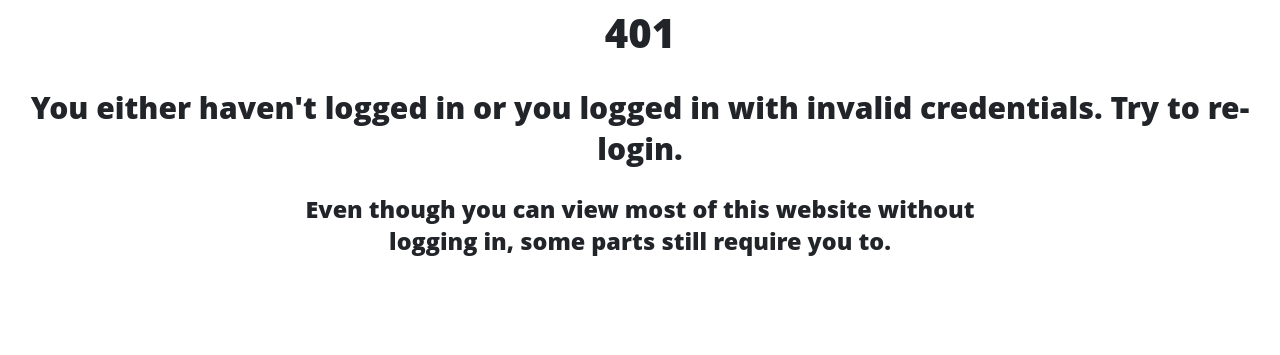
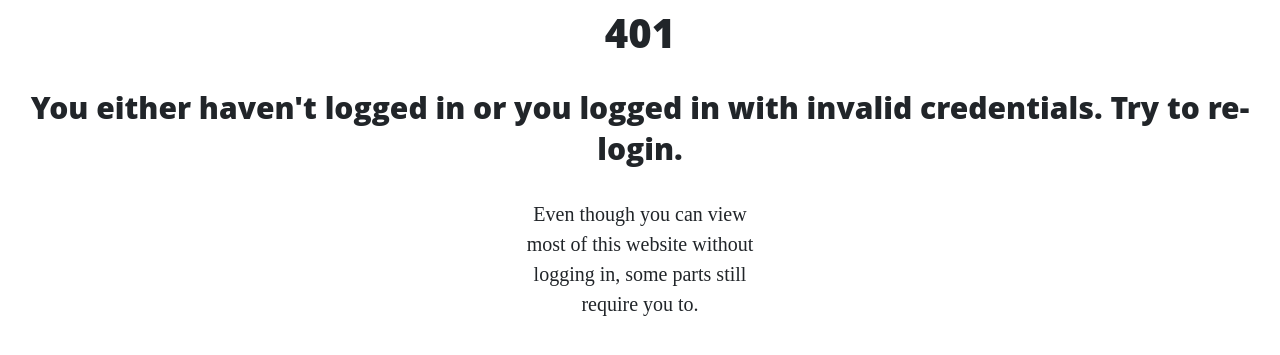
Before and after one commit to nj-nathanjiang/nathan-jiang-website, a Flask app: template templates/401.html in a window 1280 px wide. Shown: the part 248-603 px from the top of the page. Run offline with Flask 2, Linux system fonts and the light colour scheme; the template is opened without the code that fills it, so the values that code supplies are empty; some libraries are stand-ins or nearby versions.

Commit message:
Add Styling to New Content on 404 and 401 pages

```diff
--- a/templates/401.html
+++ b/templates/401.html
@@ -9,8 +9,8 @@
     <div style="margin-top: 20%">
         <h1>401</h1>
         <h2>You either haven't logged in or you logged in with invalid credentials. Try to re-login.</h2>
-        <div style="margin-left: 20%; margin-right: 20%">
-            <h3>Even though you can view most of this website without logging in, some parts still require you to.</h3>
+        <div style="margin-left: 40%; margin-right: 40%">
+            <p>Even though you can view most of this website without logging in, some parts still require you to.</p>
         </div>
     </div>
 </body>
--- a/templates/404.html
+++ b/templates/404.html
@@ -9,8 +9,8 @@
     <div style="margin-top: 20%">
         <h1>404</h1>
         <h2>This is not the page your were looking for. If you typed in this URL manually, check your spelling.</h2>
-        <div style="margin-left: 20%; margin-right: 20%">
-            <h3>Although this website has a lot of things on it, we don't have everything.</h3>
+        <div style="margin-left: 40%; margin-right: 40%">
+            <p>Although this website has a lot of things on it, we don't have everything.</p>
         </div>
     </div>
 </body>
```
